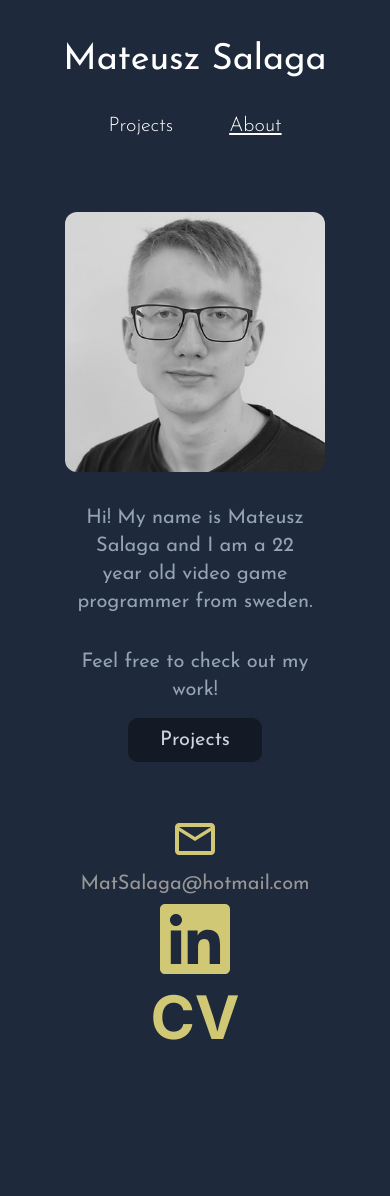
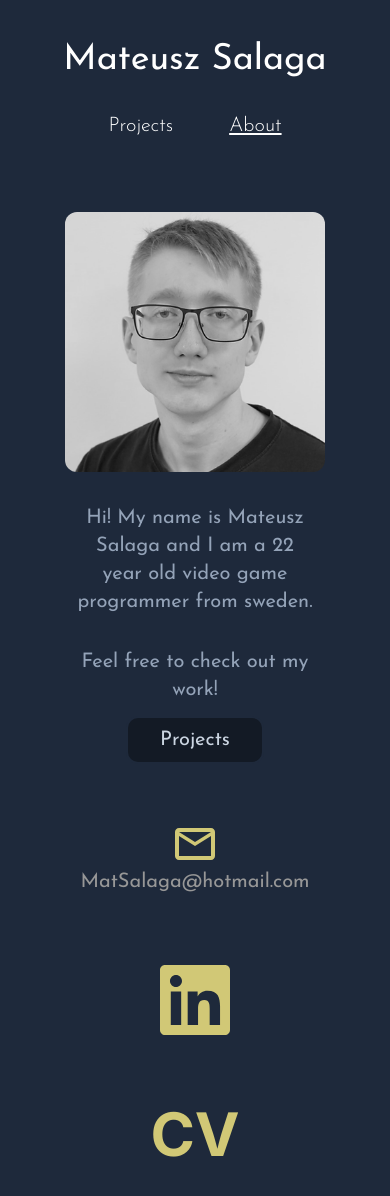
Before and after one commit to Keochori/portfolio, a Next.js app: page /Pages/About in a window 390 px wide. Before the commit the page ends 1056 px from the top, so only its background shows below. Built offline with nearby package versions, Linux system fonts and the light colour scheme.

Commit message:
About Page Mobile: Contact Tab alignment fix
Contacts tab for mobile about page had the icons overlap each other. I fixed that.

```diff
--- a/app/Pages/About/page.tsx
+++ b/app/Pages/About/page.tsx
@@ -157,32 +157,25 @@ function AboutMobile() {
         </div>
 
         {/* Contacts Box */}
-        <div className="w-full h-full flex flex-wrap justify-center pt-5">
+        <div className="w-full h-full flex flex-wrap justify-center pt-6">
 
           {/* Email */}
-          <div className="w-full h-fit pt-10">
-            <div className="w-full h-[30px] flex justify-center items-center">
-              <MdOutlineMail className=" size-12 fill-[#d1c876]"/>
-            </div>
-            <div className="w-full h-[30px] flex justify-center">
-              <p className="text-xl font-josefin text-[#979797] pt-4">
+          <div className="w-full h-fit flex flex-wrap justify-center p-8">
+              <MdOutlineMail className="size-12 fill-[#d1c876]"/>
+              <p className="text-xl font-josefin text-[#979797]">
                 MatSalaga@hotmail.com
               </p>
           </div>
-          </div>
 
           {/* LinkedIn */}
-          <div className="w-full h-fit pt-4">
-            <div className="w-full h-[30px] flex justify-center items-center">
+          <div className="w-full h-fit flex justify-center p-8">
               <Link href={'https://www.linkedin.com/in/mateuszsalaga/'}>
                 <FaLinkedin className=" size-20 fill-[#d1c876] hover:fill-[#a39c5c]"/>
               </Link>
           </div>
-          </div>
 
           {/* CV */}
-          <div className="w-full h-fit pt-6">
-            <div className="w-full h-[30px] flex justify-center">
+          <div className="w-full h-fit p-8">
             <a  className="flex items-center justify-center"
                 href="../cv.pdf"
                 target="_blank"
@@ -193,7 +186,6 @@ function AboutMobile() {
               </p>
             </a>
           </div>
-          </div>
 
         </div>
 
```
Lines whose indentation alone changed are shown as unchanged.
